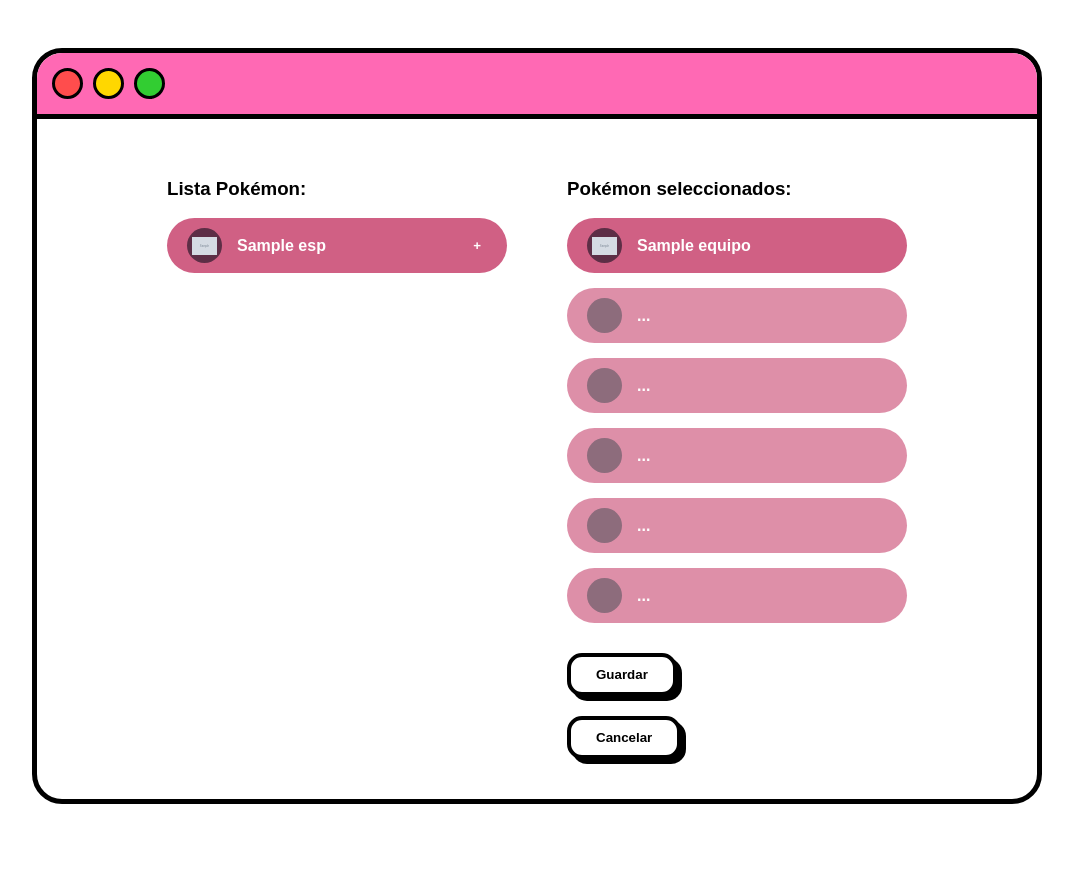
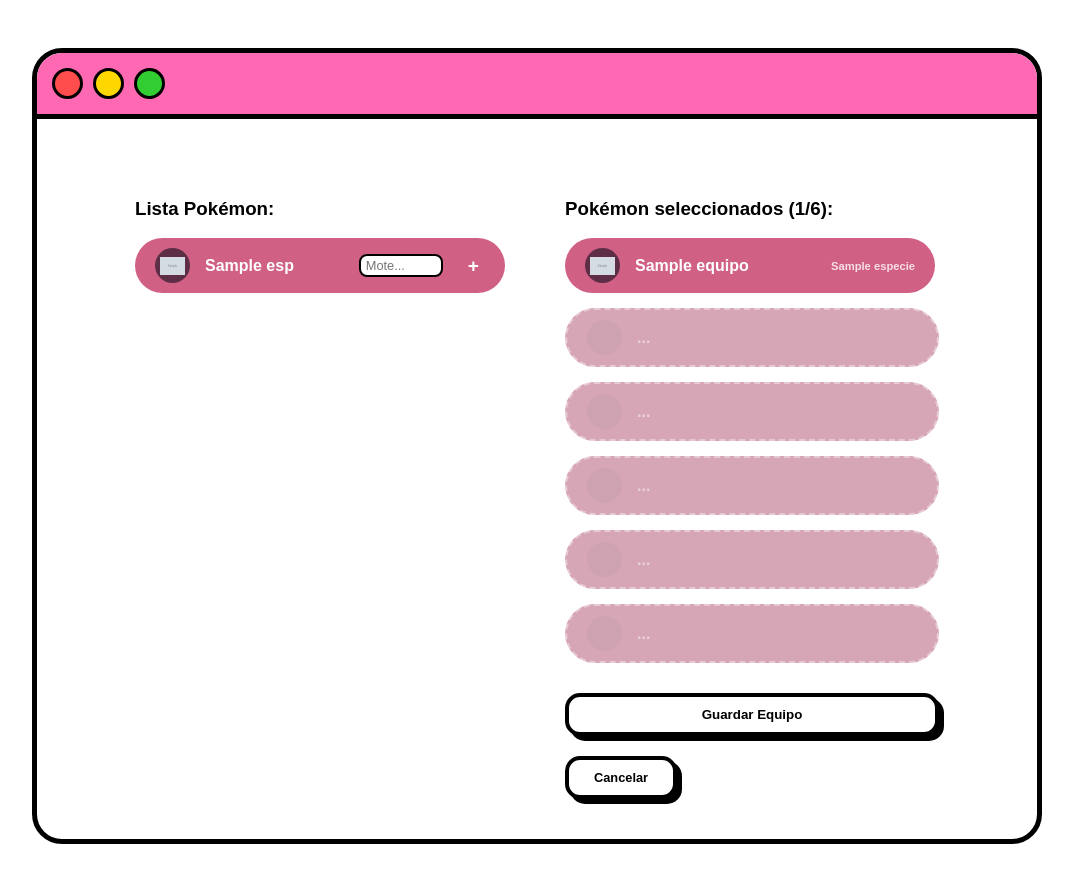
Before and after one commit to X-Liviu/pokedex-ADSI-GILLMT, a Flask app: template app/templates/crear_equipo.html in a window 1280 px wide. Shown: the whole page, without its empty margins (103-1176 px from the left). Before the commit the page ends 804 px from the top, so only its background shows below. Run offline with Flask 3, Linux system fonts and the light colour scheme; the template is opened without the code that fills it: most values are stand-ins (such as "Sample title", 1, 10 or a date in 2020); grey boxes marked "Sample" are stand-in pictures; one stand-in notice (Sample message) is shown.

Commit message:
crear_equipo totalmente terminado; he dejado las pruebas puestas porque despues sigo, por si alguien cambia algo ahora

```diff
--- a/app/controller/model/especie_controller.py
+++ b/app/controller/model/especie_controller.py
@@ -37,7 +37,7 @@ class Especie:
             "alturaMedia": self.alturaMedia,
             "pesoMedio": self.pesoMedio,
             "movimientos": self.movimientos,
-            "tipos": [t.to_dict() for t in self.tipos],
+            "tipos": self.tipos,
             "imagen": self.imagen
         }
         return datos
--- a/app/controller/ui/crearEquipo_controller.py
+++ b/app/controller/ui/crearEquipo_controller.py
@@ -40,6 +40,10 @@ def crear_equipo_blueprint(db: Connection) -> Blueprint:
                 resultado = mDex.aniadirPokemon(especie, nombre_custom, num_equipo, nombre_sesion)
                 if resultado == -1:
                     flash("¡El equipo ya está completo (máximo 6)!")
+                elif resultado == -2:
+                    flash("Ya tienes un Pokemon que se llama así!!")
+                elif resultado == -3:
+                    flash("Esta especie ya está en tu equipo")
 
             elif accion == "guardar":
                 # Persistencia final en la Base de Datos
--- a/app/model/equipo.py
+++ b/app/model/equipo.py
@@ -23,6 +23,12 @@ class Equipo:
         if not especie_obj:
             print(f"Error: La especie {nombreEspecie} no existe.")
             return -1  # Especie no encontrada en la PokeDex
+
+        for pokemon in self.lista_pokemon:
+            if pokemon.nombre_custom == nombrePokemon :
+                return -2
+            elif pokemon.especie == nombreEspecie :
+                return -3
 
         # Obtenemos el diccionario de la especie
         datos = especie_obj.getInfo()
--- a/app/templates/crear_equipo.html
+++ b/app/templates/crear_equipo.html
@@ -23,6 +23,19 @@
 
         .contenido { display: flex; padding: 40px; gap: 60px; justify-content: center; }
 
+        /* Estilo para las Alertas Flash */
+        .alerta-error {
+            background: #FF4D4D; /* Rojo vibrante */
+            color: white;
+            border: 3px solid black;
+            border-radius: 12px;
+            padding: 10px 20px;
+            font-weight: bold;
+            box-shadow: 4px 4px 0px black; /* Sombra sólida marca Tata */
+            text-align: center;
+            margin-bottom: 10px;
+        }
+
         /* Filas Rosas Estilo Píldora */
         .pildora {
             background: #D06084;
@@ -33,19 +46,20 @@
             display: flex;
             align-items: center;
             gap: 15px;
-            width: 300px;
+            width: 330px; /* Un poco más ancho para que quepa el input */
             font-weight: bold;
         }
 
         .icono-oscuro {
             width: 35px;
             height: 35px;
-            background: #5D2E46; /* El morado de tu dibujo */
+            background: #5D2E46;
             border-radius: 50%;
             display: flex; justify-content: center; align-items: center;
+            flex-shrink: 0;
         }
 
-        /* Botones con Sombra Negra (como tu dibujo) */
+        /* Botones con Sombra Negra */
         .btn-retro {
             background: white;
             border: 4px solid black;
@@ -53,7 +67,7 @@
             padding: 10px 25px;
             font-weight: bold;
             cursor: pointer;
-            box-shadow: 5px 5px 0px black; /* LA SOMBRA NEGRA */
+            box-shadow: 5px 5px 0px black;
             transition: 0.1s;
         }
         .btn-retro:active { box-shadow: 0px 0px 0px black; transform: translate(5px, 5px); }
@@ -68,45 +82,78 @@
         <div class="circulo" style="background: #32CD32;"></div>
     </div>
 
+    {% with messages = get_flashed_messages() %}
+      {% if messages %}
+        <div class="contenedor-flashes" style="padding: 20px 40px 0 40px;">
+          {% for message in messages %}
+            <div class="alerta-error">
+              {{ message }}
+            </div>
+          {% endfor %}
+        </div>
+      {% endif %}
+    {% endwith %}
+
     <div class="contenido">
         <div>
             <h3>Lista Pokémon:</h3>
             {% for esp in especies %}
+            <div style="display: flex; flex-direction: column;">
                 <form method="POST" class="pildora">
                     <div class="icono-oscuro">
                         <img src="{{ esp['imagen'] }}" width="25">
                     </div>
                     <span style="flex-grow: 1;">{{ esp['nombre'] }}</span>
+
                     <input type="hidden" name="accion" value="aniadir">
                     <input type="hidden" name="especie" value="{{ esp['nombre'] }}">
-                <button type="submit" style="background:none; border:none; color:white; cursor:pointer; font-weight:bold;">+</button>
+
+                    <input type="text"
+                           name="nombre_custom"
+                           placeholder="Mote..."
+                           required
+                           style="width: 70px; border: 2px solid black; border-radius: 8px; padding: 2px 5px; font-size: 0.8em;">
+
+                    <button type="submit" style="background:none; border:none; color:white; cursor:pointer; font-weight:bold; font-size: 1.2em; padding-left: 10px;">+</button>
                 </form>
+            </div>
             {% endfor %}
         </div>
 
         <div>
-            <h3>Pokémon seleccionados:</h3>
+            <h3>Pokémon seleccionados ({{ equipo|length }}/6):</h3>
             {% for p in equipo %}
             <div class="pildora">
                 <div class="icono-oscuro"><img src="{{ p['imagen'] }}" width="25"></div>
                 <span>{{ p['nombre_custom'] }}</span>
+                <span style="font-size: 0.7em; opacity: 0.8; margin-left: auto;">{{ p['especie'] }}</span>
             </div>
             {% endfor %}
 
             {% for i in range(6 - equipo|length) %}
-            <div class="pildora" style="opacity: 0.7;">
-                <div class="icono-oscuro"></div>
-                <span>...</span>
+            <div class="pildora" style="opacity: 0.5; border: 2px dashed rgba(255,255,255,0.4); background: #b05070;">
+                <div class="icono-oscuro" style="background: rgba(0,0,0,0.1);"></div>
+                <span style="color: rgba(255,255,255,0.5);">...</span>
             </div>
             {% endfor %}
 
             <div style="margin-top: 30px; display: flex; flex-direction: column; gap: 20px;">
-                <form method="POST"><input type="hidden" name="accion" value="guardar"><button class="btn-retro">Guardar</button></form>
-                <form method="POST"><input type="hidden" name="accion" value="cancelar"><button class="btn-retro" style="align-self: flex-end;">Cancelar</button></form>
+                <form method="POST"><input type="hidden" name="accion" value="guardar"><button class="btn-retro" style="width: 100%;">Guardar Equipo</button></form>
+                <form method="POST"><input type="hidden" name="accion" value="cancelar"><button class="btn-retro" style="align-self: flex-end; font-size: 0.8em;">Cancelar</button></form>
             </div>
         </div>
     </div>
 </div>
-
+<script>
+    // Buscamos todas las alertas y las ocultamos tras 3 segundos
+    setTimeout(function() {
+        let alertas = document.querySelectorAll('.alerta-error');
+        alertas.forEach(function(a) {
+            a.style.transition = "opacity 0.5s ease";
+            a.style.opacity = "0";
+            setTimeout(() => a.remove(), 500); // Las borra del todo después del fade
+        });
+    }, 3000);
+</script>
 </body>
 </html>
```
Also changed, not shown: app/controller/model/gestorUsuario_controller.py (+35 -35 lines), app/controller/model/pokeDex_controller.py (+24 -1 lines), app/controller/ui/verEquipos_controller.py (+5 -4 lines). Lines whose indentation alone changed are shown as unchanged.
